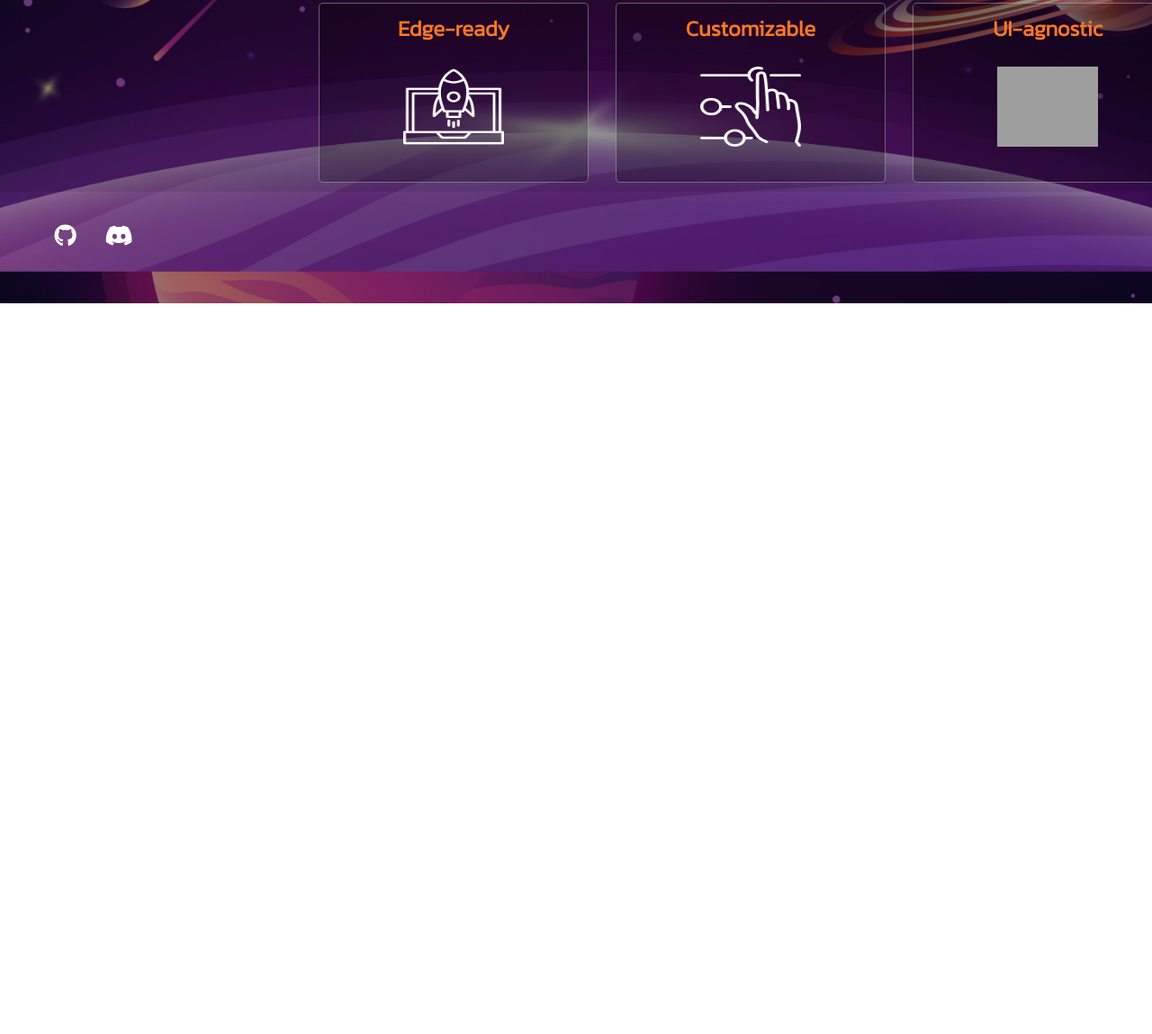
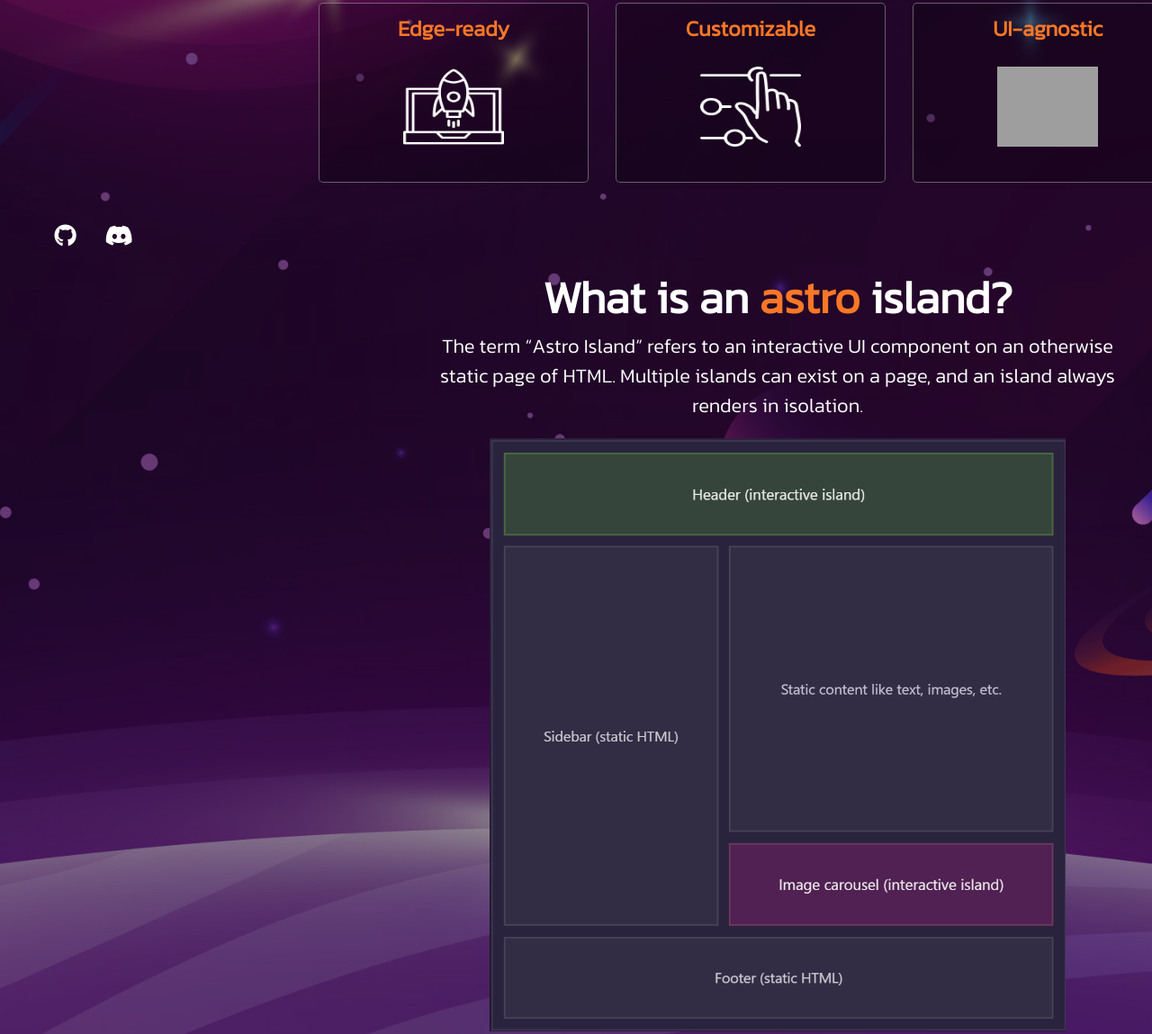
Before and after one commit to Danishkhan1811/Expense-Manager, an Astro site: page / in a window 1280 px wide. Shown: the part 463-1612 px from the top of the page at 90% size. Before the commit the page ends 800 px from the top, so only its background shows below. Built offline with nearby package versions, Linux system fonts and the light colour scheme; Astro itself is replaced by a stand-in of ours; grey boxes are pictures that could not be loaded; some icons are missing.

Commit message:
final commit

```diff
--- a/src/pages/index.astro
+++ b/src/pages/index.astro
@@ -10,6 +10,7 @@
 import javaimg from '../images/java.png'
 import custom from '../images/customize.png'
 import react from '../images/react.png'
+import mainisland from '../images/astro-island.png'
 ---
 <html lang="en">
 	<head>
@@ -35,6 +36,12 @@
 			<div><h2>Customizable</h2><Image src={custom} alt='island'/></div>
 			<div><h2>UI-agnostic</h2><Image src={react} alt='island'/></div>
 		</div>
+		<div class="island">
+		<h1>What is an <span class="orange">astro</span> island?</h1>
+		<p>The term “Astro Island” refers to an interactive UI component on an otherwise static page of HTML.
+			Multiple islands can exist on a page, and an island always renders in isolation.</p>
+        <img src={mainisland.src} alt="This is an image">
+	    </div>
 		</div>
 	</body>
 </html>
--- a/src/styles/index.css
+++ b/src/styles/index.css
@@ -7,7 +7,7 @@
     display: flex;
 }
 
-.heading .orange{
+.orange{
     color: #fa7726;
 }
 
@@ -58,3 +58,26 @@
 .content .compartments div:hover{
     transform: scale(1.1);
 }
+
+.content .island{
+    margin: 10vh 0px 10vh 15vh;
+    max-width: 800px;
+
+}
+
+.content .island h1{
+    text-align: center;
+    font-size: 50px;
+}
+
+.content .island p{
+    font-size: 22px;
+}
+
+.content .island img{
+    margin-top: 20px;
+    display: block;
+    margin-left: auto;
+    margin-right: auto;
+    width: 80%;
+}
```
Also changed, not shown: src/images/astro-island.png (added).
